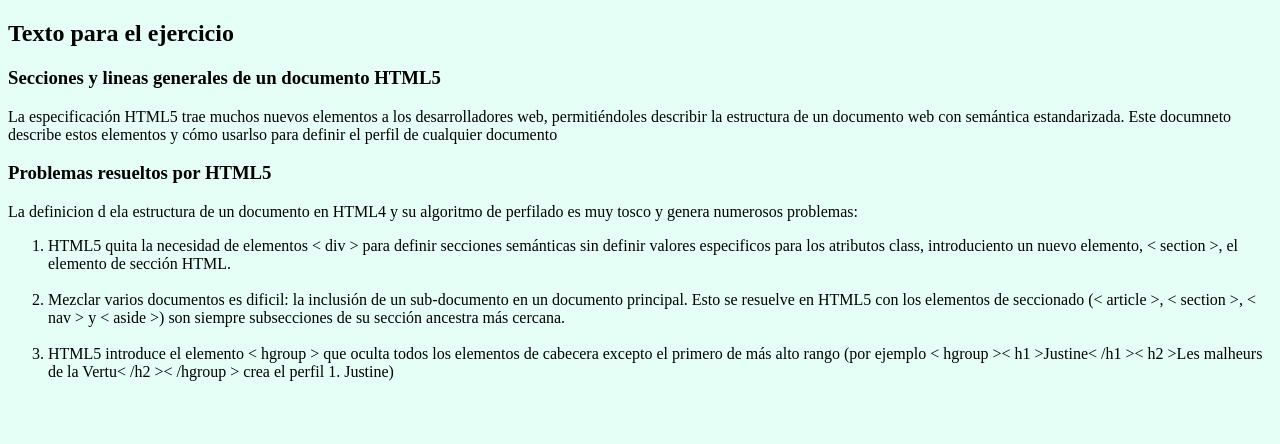
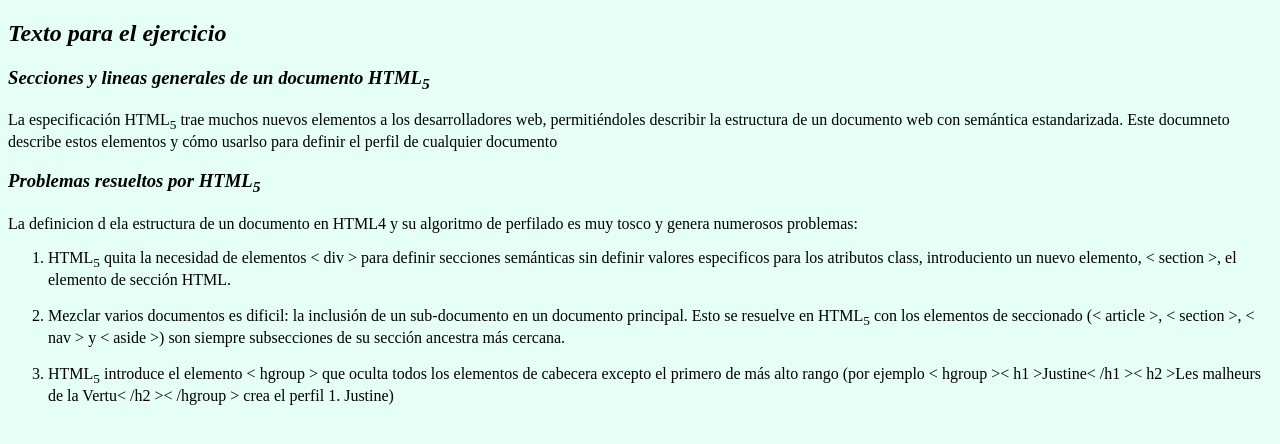
Before and after one commit to DavidValero17/dvc-geekshubs-fsd-val-html-css-17-01-2022, a plain HTML site: page index.html in a window 1280 px wide. Drawn offline with Linux system fonts and the light colour scheme.

Commit message:
Finalizado

```diff
--- a/index.html
+++ b/index.html
@@ -8,20 +8,20 @@
         <title>Secciones</title>
 </head>
 <body>
-    <h2>Texto para el ejercicio</h2>
-    <h3>Secciones y lineas generales de un documento HTML5</h3>
+    <h2><em>Texto para el ejercicio</em></h2>
+    <h3><em>Secciones y lineas generales de un documento HTML<sub>5</sub></em></h3>
 
-        <p>La especificación HTML5 trae muchos nuevos elementos a los desarrolladores web, permitiéndoles describir la estructura de un documento web con semántica estandarizada. Este documneto describe estos elementos y cómo usarlso para definir el perfil de cualquier documento</p>
+        <p>La especificación HTML<sub>5</sub> trae muchos nuevos elementos a los desarrolladores web, permitiéndoles describir la estructura de un documento web con semántica estandarizada. Este documneto describe estos elementos y cómo usarlso para definir el perfil de cualquier documento</p>
 
-    <h3>Problemas resueltos por HTML5</h3>
+    <h3><em>Problemas resueltos por HTML<sub>5</sub></em></h3>
 
         <p>La definicion d ela estructura de un documento en HTML4 y su algoritmo de perfilado es muy tosco y genera numerosos problemas:</p>
 
-    <ol><li>HTML5 quita la necesidad de elementos < div > para definir secciones semánticas sin definir valores especificos para los atributos class, introduciento un nuevo elemento, < section >, el elemento de sección HTML.</li>
+    <ol><li>HTML<sub>5</sub> quita la necesidad de elementos < div > para definir secciones semánticas sin definir valores especificos para los atributos class, introduciento un nuevo elemento, < section >, el elemento de sección HTML.</li>
         <br>
-        <li>Mezclar varios documentos es dificil: la inclusión de un sub-documento en un documento principal. Esto se resuelve en HTML5 con los elementos de seccionado (< article >, < section >, < nav > y < aside >) son siempre subsecciones de su sección ancestra más cercana.</li>
+        <li>Mezclar varios documentos es dificil: la inclusión de un sub-documento en un documento principal. Esto se resuelve en HTML<sub>5</sub> con los elementos de seccionado (< article >, < section >, < nav > y < aside >) son siempre subsecciones de su sección ancestra más cercana.</li>
         <br>
-        <li>HTML5 introduce el elemento < hgroup > que oculta todos los elementos de cabecera excepto el primero de más alto rango (por ejemplo < hgroup >< h1 >Justine< /h1 >< h2 >Les malheurs de la Vertu< /h2 >< /hgroup > crea el perfil 1. Justine)</li></ol>
+        <li>HTML<sub>5</sub> introduce el elemento < hgroup > que oculta todos los elementos de cabecera excepto el primero de más alto rango (por ejemplo < hgroup >< h1 >Justine< /h1 >< h2 >Les malheurs de la Vertu< /h2 >< /hgroup > crea el perfil 1. Justine)</li></ol>
 
 </body>
 </html>
```
Also changed, not shown: css/style.css (line endings or trailing spaces).
